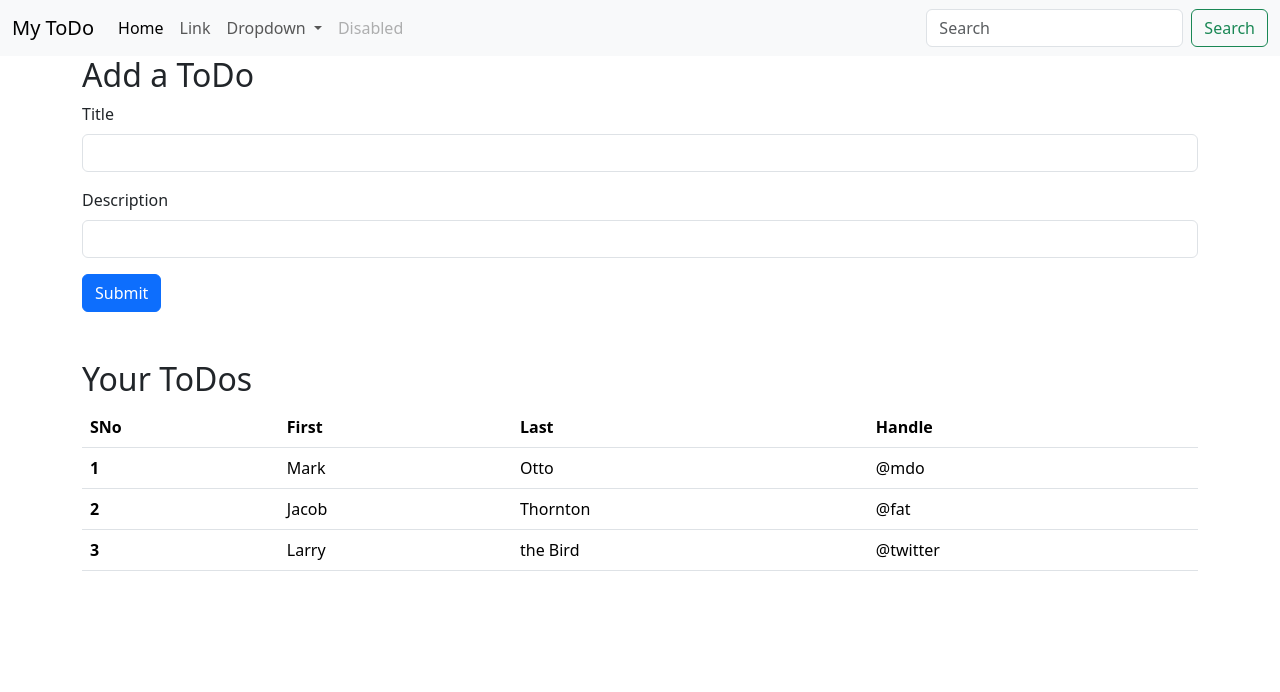
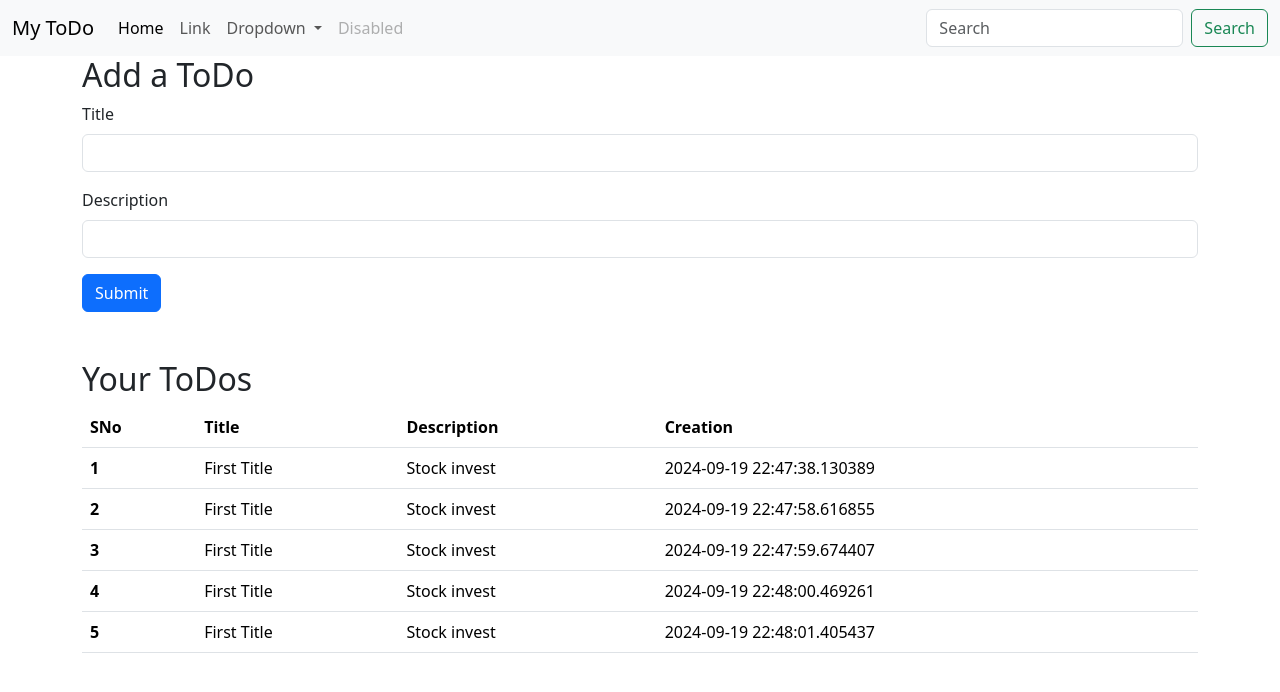
Before and after one commit to salonipatell/Flask_todo_app, a Flask app: template templates/index.html in a window 1280 px wide. Shown: the top 692 px of the page. Run offline with Flask 3, Linux system fonts and the light colour scheme; the template is opened without the code that fills it: values that come from a table or form of the project are taken from there, others are empty; parts of the project's set-up code (start-up, migrations or seed data) failed here and were passed over.

Commit message:
show all todos

```diff
--- a/app.py
+++ b/app.py
@@ -1,28 +1,50 @@
-from flask import Flask,render_template
+from flask import Flask,render_template,request
 from flask_sqlalchemy import SQLAlchemy
 from datetime import datetime
 
 app = Flask(__name__)
 
 app.config['SQLALCHEMY_DATABASE_URI']='sqlite:///todo.db'
-# app.config['SQLALCHEMY_TRACK_MODIFICATIONS']=False
+app.config['SQLALCHEMY_TRACK_MODIFICATIONS']=False
 db=SQLAlchemy(app)
 
 class Todo(db.Model):
-    sno=db.column(db.Integer,primary_key=True)
-    title=db.column(db.String(200),nullable=False)
-    desc=db.column(db.String(500),nullable=False)
-    date_created=db.column(db.DateTime,default=datetime.now)
+    sno=db.Column(db.Integer,primary_key=True)
+    title=db.Column(db.String(200),nullable=False)
+    desc=db.Column(db.String(500),nullable=False)
+    date_created=db.Column(db.DateTime,default=datetime.now)
+
+with app.app_context():
+    db.create_all()
+
+    def __repr__(self) -> str:
+        return f"{self.sno}-{self.title}"
 
 @app.route('/')
 def hello_world():
-    return render_template('index.html')
+    return "<h2>Hello this is basic flask learning example</h2>"
 
 
 @app.route('/products')
 def products():
     return "Hello this is product page"
 
+
+@app.route('/create')
+def create():
+    todo=Todo(title="First Title",desc="Stock invest")
+    db.session.add(todo)
+    db.session.commit()
+    return "done"
+
+
+@app.route('/alltodos',methods=['GET','POST'])
+def show_todo():
+    if request.method=='POST':
+        print(request.form.get('title'))
+    alltodo=Todo.query.all()
+    return render_template('index.html',all_todo=alltodo)
+
 if __name__=="__main__":
     # app.run(debug=True)  #---------->default it will run on 5000 port--->Running on http://127.0.0.1:5000
     app.run(debug=True,port=8000) #------>Running on http://127.0.0.1:8000
--- a/templates/index.html
+++ b/templates/index.html
@@ -49,15 +49,15 @@
 
 
    <!-- ---------------------------------form--------------------------- -->
-    <div class="container"><form>
+    <div class="container"><form action="/alltodos" method="POST">
         <div class="mb-3">
            <h2>Add a ToDo</h2>
           <label for="title" class="form-label">Title</label>
-          <input type="text" class="form-control" id="title" aria-describedby="emailHelp">
+          <input type="text" class="form-control" name="title" id="title" aria-describedby="emailHelp">
         </div>
         <div class="mb-3">
           <label for="description" class="form-label">Description</label>
-          <input type="text" class="form-control" id="description">
+          <input type="text" class="form-control" name="desc" id="description">
         </div>
 
         <button type="submit" class="btn btn-primary">Submit</button>
@@ -71,30 +71,22 @@
         <thead>
           <tr>
             <th scope="col">SNo</th>
-            <th scope="col">First</th>
-            <th scope="col">Last</th>
-            <th scope="col">Handle</th>
+            <th scope="col">Title</th>
+            <th scope="col">Description</th>
+            <th scope="col">Creation</th>
           </tr>
         </thead>
         <tbody>
+          {% for todo in all_todo  %}
           <tr>
-            <th scope="row">1</th>
-            <td>Mark</td>
-            <td>Otto</td>
-            <td>@mdo</td>
+            <th scope="row">{{loop.index}}</th>
+            <td>{{todo.title}}</td>
+            <td>{{todo.desc}}</td>
+            <td>{{todo.date_created}}</td>
           </tr>
-          <tr>
-            <th scope="row">2</th>
-            <td>Jacob</td>
-            <td>Thornton</td>
-            <td>@fat</td>
-          </tr>
-          <tr>
-            <th scope="row">3</th>
-            <td>Larry</td>
-            <td>the Bird</td>
-            <td>@twitter</td>
-          </tr>
+          {% endfor %}
+
+
         </tbody>
       </table></div>
    <!-- -----------------------------table------------------------ -->
```
Also changed, not shown: instance/todo.db (added).
